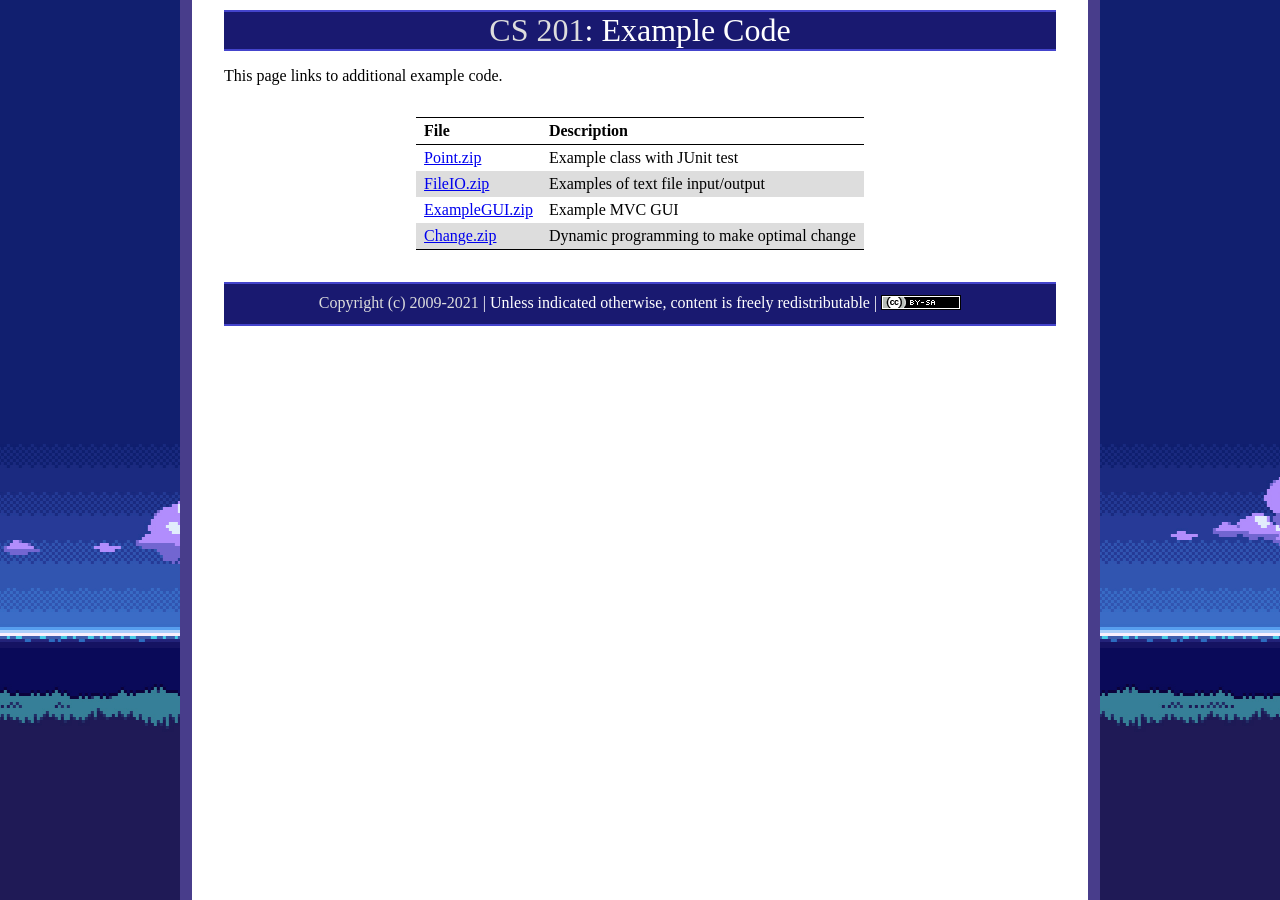
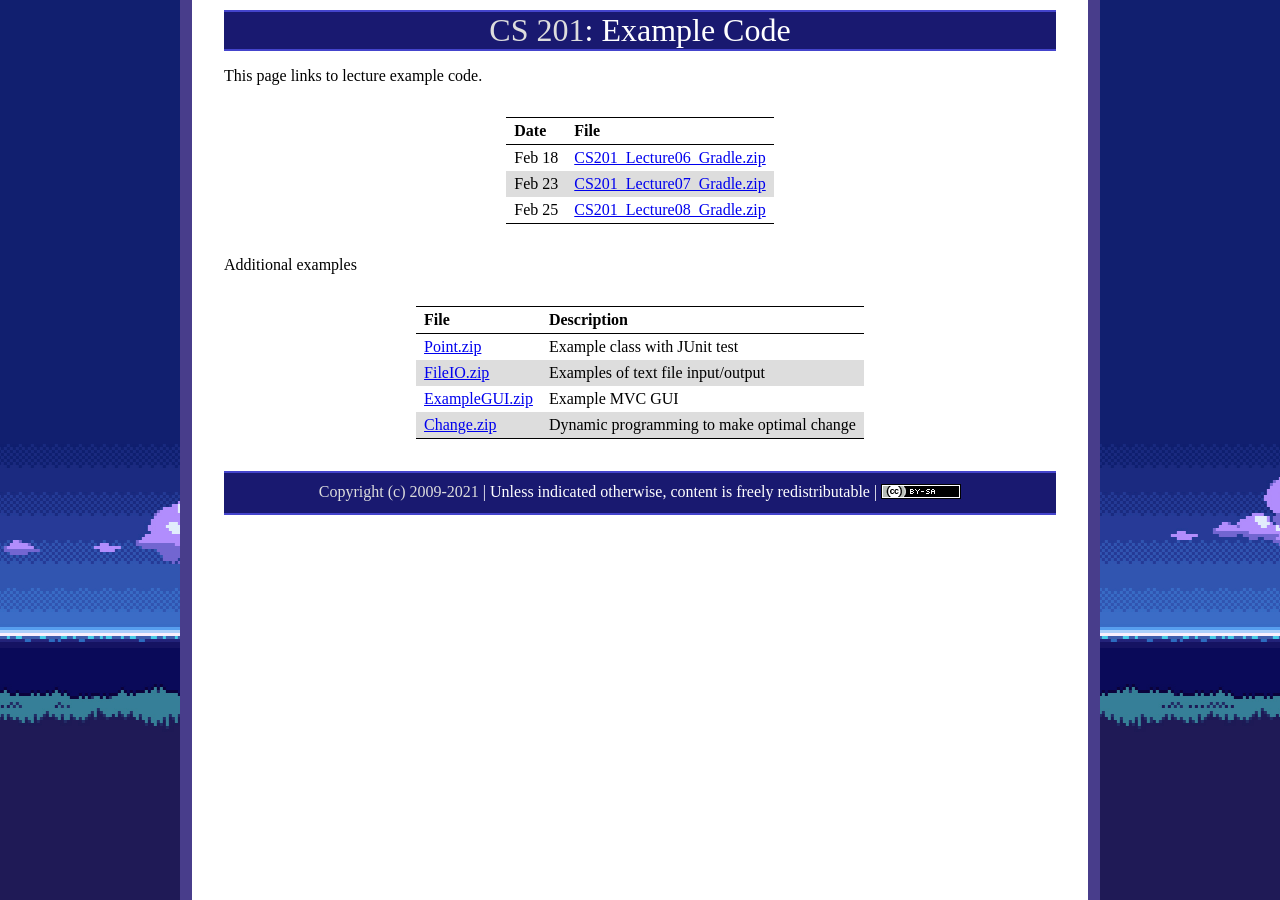
Before and after one commit to ycpcs/cs201-spring2021, a Jekyll site: the page built from examples/index.md, in a window 1280 px wide. Built offline with Jekyll 4.4.1, drawn with Linux system fonts in a browser that asks for light colours.

Commit message:
add lecture examples

```diff
--- a/examples/index.md
+++ b/examples/index.md
@@ -3,10 +3,18 @@ layout: default
 title: "Example Code"
 ---
 
-This page links to additional example code.
+This page links to lecture example code.
 
-File                             | Description
--------------------------------- | -----------
+Date     |    File
+-------- | --------------------------------
+Feb 18   | [CS201\_Lecture06\_Gradle.zip](CS201_Lecture06_Gradle.zip)
+Feb 23   | [CS201\_Lecture07\_Gradle.zip](CS201_Lecture07_Gradle.zip)
+Feb 25   | [CS201\_Lecture08\_Gradle.zip](CS201_Lecture08_Gradle.zip)
+
+Additional examples
+
+File     | Description
+-------- | --------------------------------
 [Point.zip](Point.zip)           | Example class with JUnit test
 [FileIO.zip](FileIO.zip)         | Examples of text file input/output
 [ExampleGUI.zip](ExampleGUI.zip) | Example MVC GUI
```
Also changed, not shown: 3 other files.
